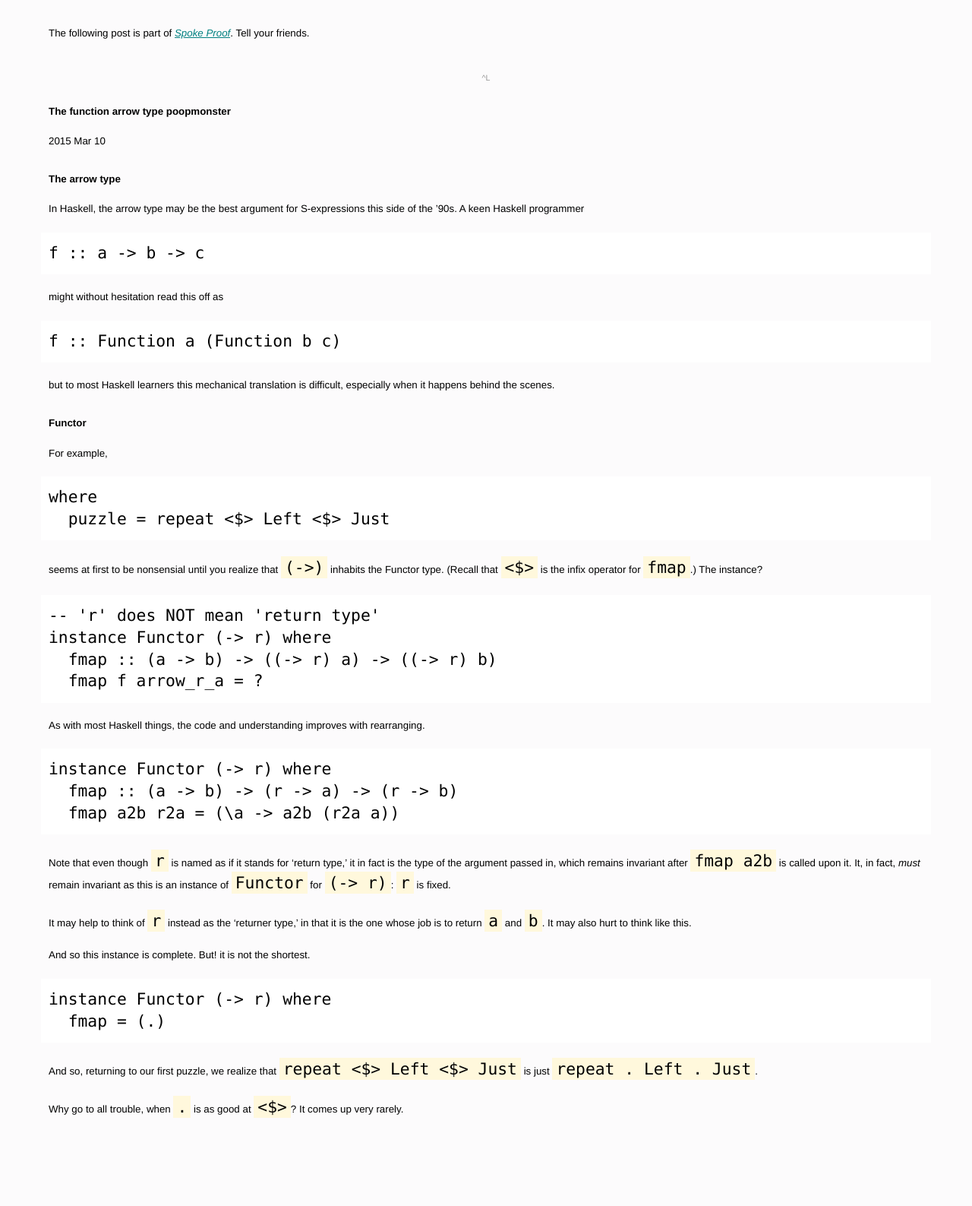
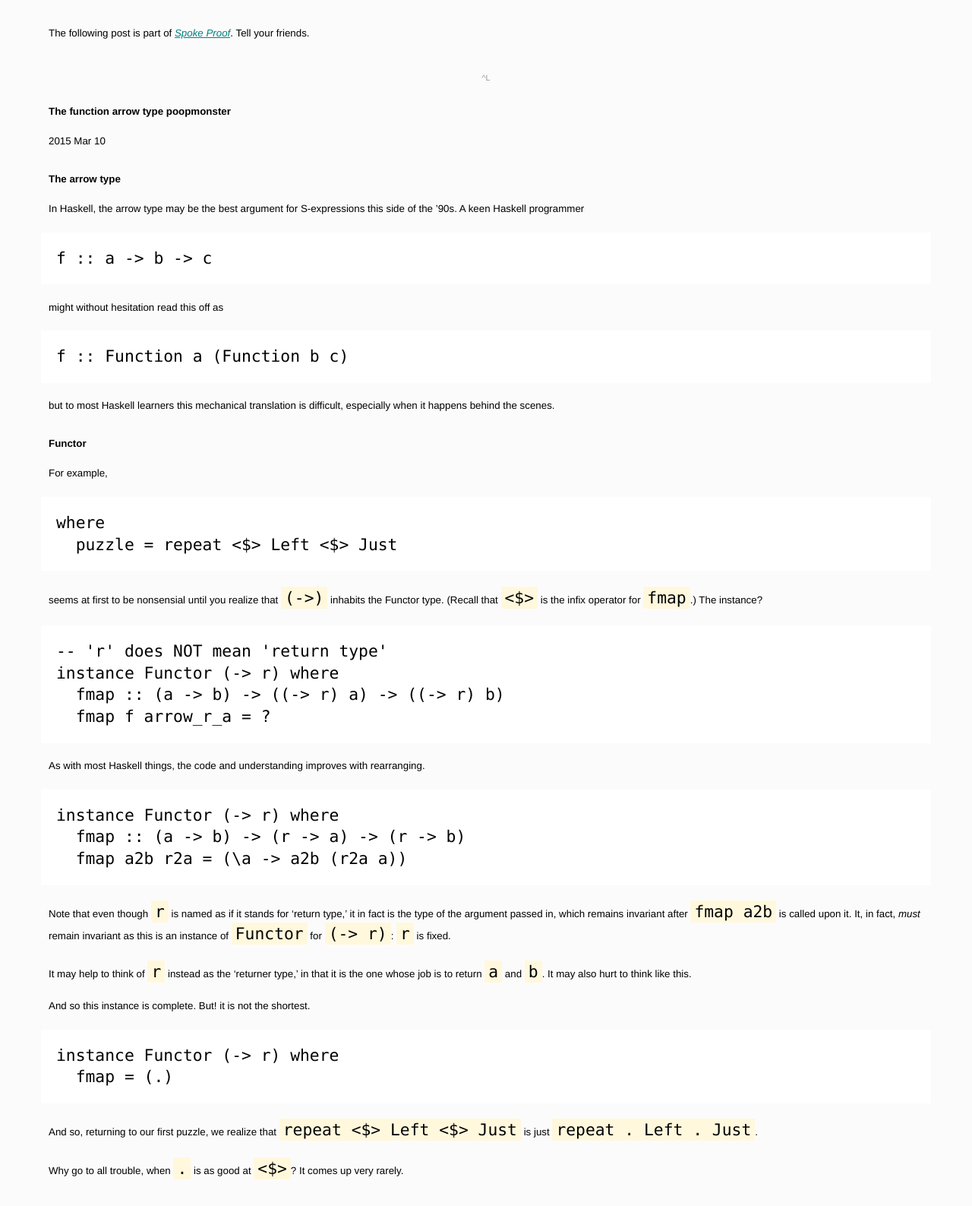
Before and after one commit to hlian/hao.codes, a Jekyll site: the page built from _posts/2015-03-10-arrow-type.md, in a window 1280 px wide. Shown: the whole page at 76% size. Built offline with Jekyll 4.4.1, drawn with Linux system fonts in a browser that asks for light colours; Markdown is read by kramdown in place of the engine named in the settings; before the commit the page ends 1507 px from its top, so only the background shows below that.

Commit message:
Update _layout.scss

```diff
--- a/_sass/_layout.scss
+++ b/_sass/_layout.scss
@@ -22,7 +22,7 @@ li {
 }
 
 pre {
-  padding: 1em 10px;
+  padding: 20px;
   margin: 0 -10px;
   overflow-x: auto;
 }
```
